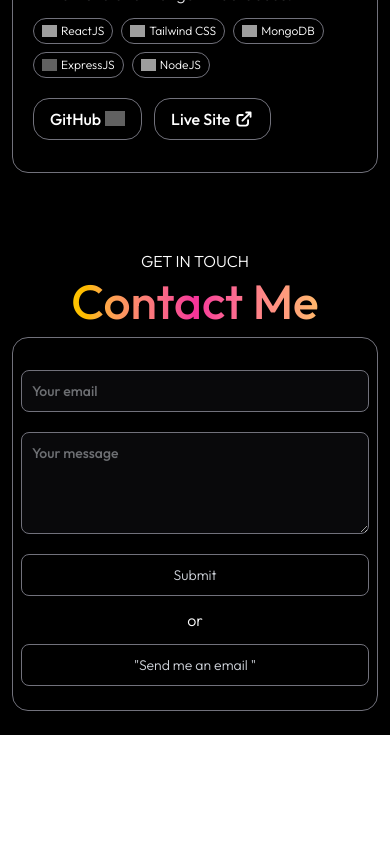
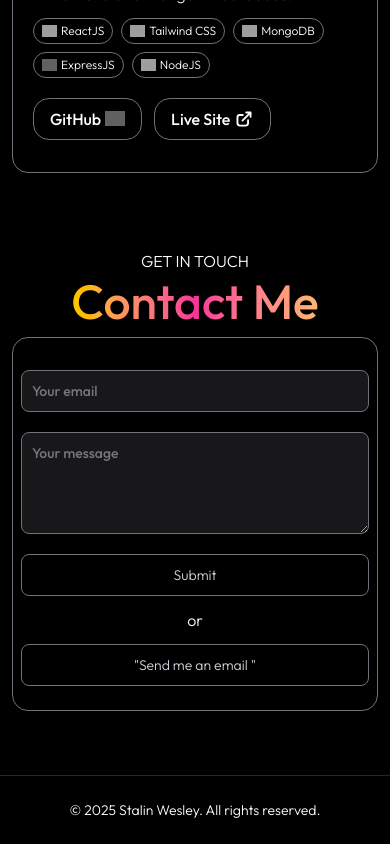
Before and after one commit to stalinw7r/Portfolio, a React (Vite) app in the folder client/: page / in a window 390 px wide. Shown: the part 5023-5867 px from the top of the page. Before the commit the page ends 5758 px from the top, so only its background shows below. Built offline with nearby package versions, Linux system fonts and the light colour scheme; grey boxes are pictures that could not be loaded; some icons are missing.

Commit message:
created footer component

```diff
--- a/client/src/App.jsx
+++ b/client/src/App.jsx
@@ -4,6 +4,7 @@ import Hero from "./Components/Hero.Jsx";
 import AboutMe from "./Components/AboutMe";
 import ContactMe from "./Components/ContactMe";
 import Projects from "./Components/Projects";
+import Footer from "./Components/Footer";
 
 function App() {
   return (
@@ -14,6 +15,7 @@ function App() {
         <AboutMe />
         <Projects />
         <ContactMe />
+        <Footer />
       </div>
     </>
   );
--- a/client/src/Components/AboutMe.jsx
+++ b/client/src/Components/AboutMe.jsx
@@ -17,7 +17,7 @@ const AboutMe = () => {
             </span>
           </h1>
         </div>
-        <div className=" mx-auto  md:container lg:container lg:w-[50%]  lg:flex">
+        <div className=" mx-auto  md:container lg:container lg:w-[90%] xl:w-[70%] 2xl:w-[50%] lg:flex">
           <div className=" flex-1/4  lg:border-r-1  border-zinc-700  px-2 ">
             <div className="p-3 m-3 drop-shadow-md drop-shadow-gray-500 inset-shadow-lg inset-shadow-black ">
               <img
--- a/client/src/Components/ContactMe.jsx
+++ b/client/src/Components/ContactMe.jsx
@@ -10,7 +10,7 @@ const ContactMe = () => {
   });
   return (
     <>
-      <div ref={ref} className="  text-white mt-10 flex-col pb-2 p-3">
+      <div ref={ref} className="  text-white my-10 flex-col pb-2 p-3 ">
         <div id="ContactMe" className="text-center mb-4">
           <h1>
             <p className={`font-light my-1 text-md  `}>GET IN TOUCH</p>
@@ -18,13 +18,13 @@ const ContactMe = () => {
               Contact Me
             </span>
           </h1>
-          <div className="container border md:w-2xl border-zinc-500 rounded-2xl mx-auto  mt-3  font-medium ">
-            <form class="max-w-3xl mx-auto  px-2  md:px-8 pt-8 rounded-2xl">
+          <div className="container border md:w-2xl lg:w-4xl border-zinc-500 rounded-2xl mx-auto  mt-3  font-medium ">
+            <form class=" mx-auto  px-2  md:px-8 pt-8 rounded-2xl">
               <div class="mb-5">
                 <input
                   type="email"
                   id="email"
-                  class=" border border-zinc-500 text-gray-300 bg-zinc-950 text-sm rounded-lg  block w-full p-2.5 dark:bg-gray-700 dark:border-gray-600 dark:placeholder-gray-400 dark:text-white "
+                  class=" border border-zinc-500 text-gray-300 bg-zinc-900 text-sm rounded-lg  block w-full p-2.5 dark:bg-gray-700 dark:border-gray-600 dark:placeholder-gray-400 dark:text-white "
                   placeholder="Your email"
                   required
                 />
@@ -33,7 +33,7 @@ const ContactMe = () => {
                 <textarea
                   id="message"
                   rows="4"
-                  class="block p-2.5 w-full text-sm text-gray-300 bg-zinc-950 border-zinc-500 rounded-lg border  focus:ring-blue-500 focus:border-blue-500 dark:bg-gray-700 dark:border-gray-600 dark:placeholder-gray-400 dark:text-white dark:focus:ring-blue-500 dark:focus:border-blue-500"
+                  class="block p-2.5 w-full text-sm text-gray-300 bg-zinc-900  border-zinc-500 rounded-lg border  focus:ring-blue-500 focus:border-blue-500 dark:bg-gray-700 dark:border-gray-600 dark:placeholder-gray-400 dark:text-white dark:focus:ring-blue-500 dark:focus:border-blue-500"
                   placeholder="Your message"
                 ></textarea>
               </div>
--- /dev/null
+++ b/client/src/Components/Footer.jsx
@@ -0,0 +1,11 @@
+import React from "react";
+
+const Footer = () => {
+  return (
+    <div className="text-white flex justify-center items-center py-6  border-t-1 border-zinc-800 font-light text-sm">
+      &copy; 2025 Stalin Wesley. All rights reserved.
+    </div>
+  );
+};
+
+export default Footer;
--- a/client/src/Components/Projects.jsx
+++ b/client/src/Components/Projects.jsx
@@ -12,7 +12,7 @@ const Projects = () => {
             </span>
           </h1>
         </div>
-        <div className=" p-3  mx-auto lg:container md:px-8 lg:w-[60%]">
+        <div className=" p-3  mx-auto lg:container md:px-1 lg:w-[90%] xl:w-[80%] 2xl:w-[60%] ">
           <div
             id="card"
             className=" md:w-[90%] border border-zinc-500 mx-auto h-full pb-3 rounded-2xl flex-col"
@@ -140,7 +140,7 @@ const Projects = () => {
             </div>
           </div>
         </div>
-        <div className=" p-3  mx-auto lg:container md:px-8 lg:w-[60%]">
+        <div className=" p-3  mx-auto lg:container md:px-1 lg:w-[90%] xl:w-[80%] 2xl:w-[60%]">
           <div
             id="card"
             className=" md:w-[90%] border border-zinc-500 mx-auto h-full pb-3 rounded-2xl flex-col"
@@ -268,7 +268,7 @@ const Projects = () => {
             </div>
           </div>
         </div>
-        <div className=" p-3  mx-auto lg:container md:px-8 lg:w-[60%]">
+        <div className=" p-3  mx-auto lg:container md:px-1 lg:w-[90%] xl:w-[80%] 2xl:w-[60%]">
           <div
             id="card"
             className=" md:w-[90%] border border-zinc-500 mx-auto h-full pb-3 rounded-2xl flex-col"
@@ -377,7 +377,7 @@ const Projects = () => {
             </div>
           </div>
         </div>
-        <div className=" p-3  mx-auto lg:container md:px-8 lg:w-[60%]">
+        <div className=" p-3  mx-auto lg:container md:px-1 lg:w-[90%] xl:w-[80%] 2xl:w-[60%]">
           <div
             id="card"
             className=" md:w-[90%] border border-zinc-500 mx-auto h-full pb-3 rounded-2xl flex-col"
@@ -452,7 +452,13 @@ const Projects = () => {
                 </div>
                 <div className="flex my-5 gap-3">
                   <div className="border font-medium transition-transform hover:translate-0.5 duration-200 ease-in-out border-zinc-500 px-4 p-2 flex justify-center items-center rounded-2xl hover:bg-zinc-800 gap-1">
-                    GitHub
+                    <a
+                      href="https://github.com/stalinw7r/Portfolio"
+                      target="_blank"
+                    >
+                      GitHub
+                    </a>
+
                     <img
                       className="invert"
                       src="https://cdn.jsdelivr.net/gh/devicons/devicon@latest/icons/github/github-original.svg"
@@ -460,9 +466,7 @@ const Projects = () => {
                     />
                   </div>
                   <div className="border font-medium transition-transform hover:translate-0.5  hover:bg-green-700 duration-200 ease-in-out group border-zinc-500 px-4 p-2 flex justify-center items-center rounded-2xl  gap-1">
-                    <a href="#" target="_blank">
-                      Live Site
-                    </a>
+                    <a href="#Mainsection">Live Site</a>
 
                     <div>
                       <svg
```
